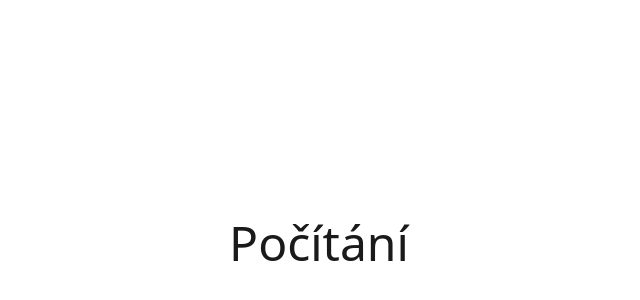
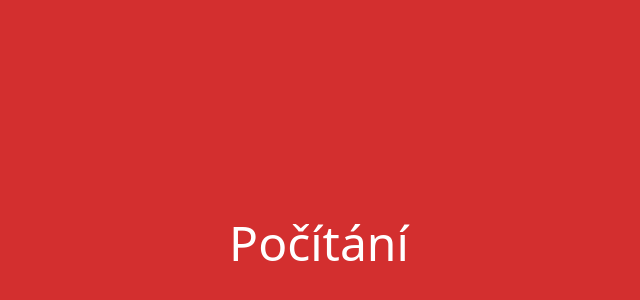
Before and after one commit to jardamoc/pocitani, a plain HTML site: page index.html in a window 1280 px wide. Shown: the part 158-458 px from the top of the page, without its empty margins (321-961 px from the left). Drawn offline with Linux system fonts and the light colour scheme.

Commit message:
Change background to red

```diff
--- a/index.html
+++ b/index.html
@@ -11,13 +11,13 @@
     display: flex;
     align-items: center;
     justify-content: center;
-    background: #ffffff;
+    background: #d32f2f;
     font-family: system-ui, sans-serif;
   }
   h1 {
     font-size: 3rem;
     font-weight: 400;
-    color: #1a1a1a;
+    color: #ffffff;
   }
 </style>
 </head>
```
